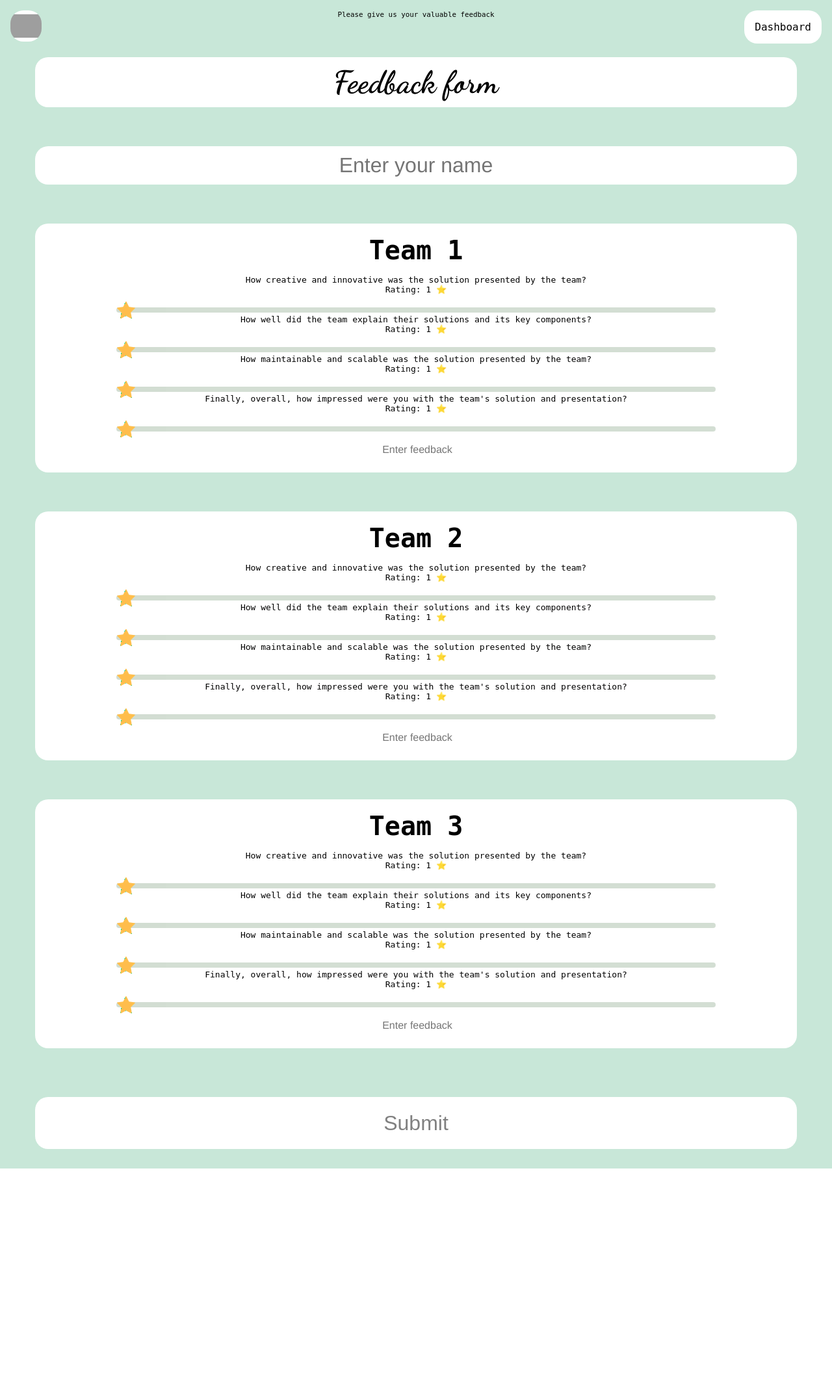
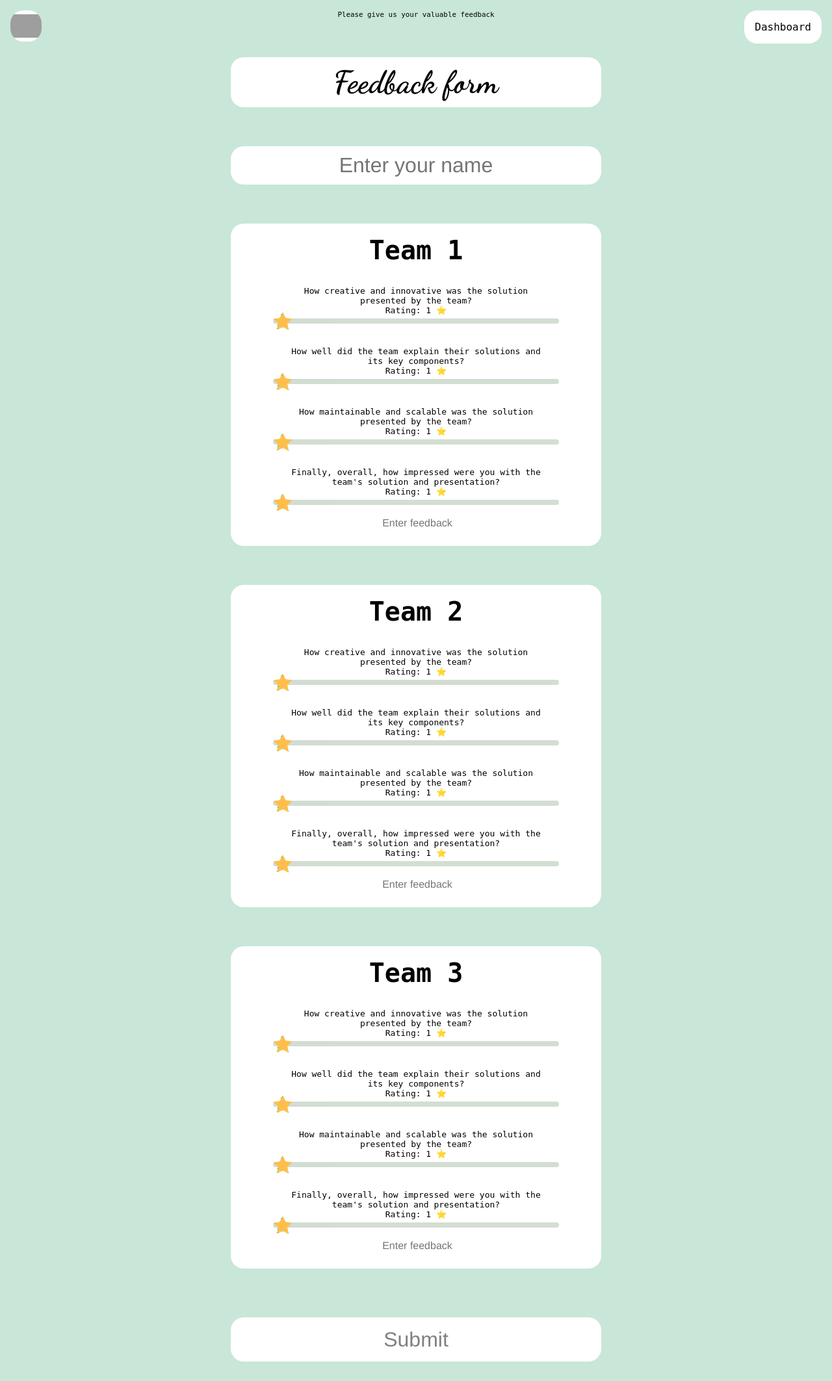
Before and after one commit to nishith-p-shetty/flask-feedback-form, a Flask app: page / in a window 1280 px wide. Shown: the whole page at 65% size. Before the commit the page ends 1798 px from the top, so only its background shows below. Run offline with Flask 2, Linux system fonts and the light colour scheme; some libraries are stand-ins or nearby versions; grey boxes are pictures that could not be loaded.

Commit message:
Visual changes

```diff
--- a/public/static/css/styles.css
+++ b/public/static/css/styles.css
@@ -178,6 +178,11 @@ input {
   border-radius: 20px;
   /* color: green; */
 }
+
+.user_page {
+  width: 550px;
+
+}
 .table {
   width: 90%;
   margin : auto;
@@ -257,6 +262,11 @@ input {
     width: 90%; /* Adjust width */
   }
 
+  .rate_team {
+    margin-top : 2rem;
+    margin-bottom: 2rem;
+  }
+
   .pagination {
     flex-direction: column;
     align-items: flex-start;
--- a/public/templates/index.html
+++ b/public/templates/index.html
@@ -5,60 +5,76 @@
     <title>Feedback Form</title>
     <meta charset="UTF-8">
     <meta name="viewport" content="width=device-width, initial-scale=1">
-  <link rel="stylesheet" href="{{ url_for('static', filename='css/styles.css')}}">
-  <link rel="icon" type="image/png" sizes="30x30" href="{{ url_for('static', filename='images/star.png')}}">
+    <link rel="stylesheet"
+      href="{{ url_for('static', filename='css/styles.css')}}">
+    <link rel="icon" type="image/png" sizes="30x30"
+      href="{{ url_for('static', filename='images/star.png')}}">
   </head>
   <small> Please give us your valuable feedback <br><br> </small>
   <body>
     <a href="/dashboard" class="dashboard-button">Dashboard</a>
-    <a href="https://github.com/bhuvansa/flask-feedback-form" class="github-link"> </a>
-  <div class="form">
+    <a href="https://github.com/bhuvansa/flask-feedback-form"
+      class="github-link"> </a>
+    <div class="form user_page">
       <h1> Feedback form </h1>
     </div>
     <form action="/submit" method="POST">
-    <div class="form">
-      <input type="text" placeholder="Enter your name" name="reviewer_name" required>
+      <div class="form user_page">
+        <input type="text" placeholder="Enter your name" name="reviewer_name"
+          required>
       </div>
       <br>
       {% for i in range(1, no_t+1) %}
-        <div class="form">
+      <div class="form user_page">
         <h2>Team {{ i }}</h2>
-          <br>
-          <label>How creative and innovative was the solution presented by the team?</label>
-          <div id="starno{{ i }}_field1_rating">Rating: 1 ⭐️</div>
-          <br>
-          <input type="range" min="1" max="10" value="1" class="slider" id="team_id{{ i }}_field1_rating" name="team_id{{ i }}_field1_rating">
-          <br>
-          <label>How well did the team explain their solutions and its key components?</label>
+        <div class="rate_team" style="margin-top: 2rem">
+          <label>How creative and innovative was the solution presented by the
+            team?</label>
+          <div id="starno{{ i }}_field1_rating" class="pb-3">Rating: 1 ⭐️</div>
+          <input type="range" min="1" max="10" value="1" class="slider"
+            id="team_id{{ i }}_field1_rating"
+            name="team_id{{ i }}_field1_rating">
+        </div>
+        <div class="rate_team" style="margin-top: 2rem;">
+          <label>How well did the team explain their solutions and its key
+            components?</label>
           <div id="starno{{ i }}_field2_rating">Rating: 1 ⭐️</div>
-          <br>
-          <input type="range" min="1" max="10" value="1" class="slider" id="team_id{{ i }}_field2_rating" name="team_id{{ i }}_field2_rating">
-          <br>
-          <label>How maintainable and scalable was the solution presented by the team?</label>
+          <input type="range" min="1" max="10" value="1" class="slider"
+            id="team_id{{ i }}_field2_rating"
+            name="team_id{{ i }}_field2_rating">
+        </div>
+        <div class="rate_team" style="margin-top: 2rem;">
+          <label>How maintainable and scalable was the solution presented by the
+            team?</label>
           <div id="starno{{ i }}_field3_rating">Rating: 1 ⭐️</div>
-          <br>
-          <input type="range" min="1" max="10" value="1" class="slider" id="team_id{{ i }}_field3_rating" name="team_id{{ i }}_field3_rating">
-          <br>
-          <label>Finally, overall, how impressed were you with the team's solution and presentation?</label>
+          <input type="range" min="1" max="10" value="1" class="slider"
+            id="team_id{{ i }}_field3_rating"
+            name="team_id{{ i }}_field3_rating">
+        </div>
+        <div class="rate_team" style="margin-top: 2rem;">
+          <label>Finally, overall, how impressed were you with the team's
+            solution
+            and presentation?</label>
           <div id="starno{{ i }}_field4_rating">Rating: 1 ⭐️</div>
-          <br>
-          <input type="range" min="1" max="10" value="1" class="slider" id="team_id{{ i }}_field4_rating" name="team_id{{ i }}_field4_rating">
-          <input type="text" rows="3" placeholder="Enter feedback" class="ntext" id="team_id{{ i }}_feedback" name="team_id{{ i }}_feedback">
+          <input type="range" min="1" max="10" value="1" class="slider"
+            id="team_id{{ i }}_field4_rating"
+            name="team_id{{ i }}_field4_rating">
+          <input type="text" rows="3" placeholder="Enter feedback" class="ntext"
+            id="team_id{{ i }}_feedback" name="team_id{{ i }}_feedback">
+        </div>
       </div>
       <br>
       {% endfor %}
 
-
       <br>
-    <div class="form submitdiv">
+      <div class="form submitdiv user_page">
         <button id="sendFeedbackbtn" type="submit">Submit</button>
       </div>
     </form>
 
-
-
     <script src="https://code.jquery.com/jquery-3.6.3.min.js"
-    integrity="sha256-pvPw+upLPUjgMXY0G+8O0xUf+/Im1MZjXxxgOcBQBXU=" crossorigin="anonymous"></script>
+      integrity="sha256-pvPw+upLPUjgMXY0G+8O0xUf+/Im1MZjXxxgOcBQBXU="
+      crossorigin="anonymous"></script>
     <script src="{{ url_for('static', filename='js/app.js')}}"></script>
   </body>
 
```
Lines whose indentation alone changed are shown as unchanged.
